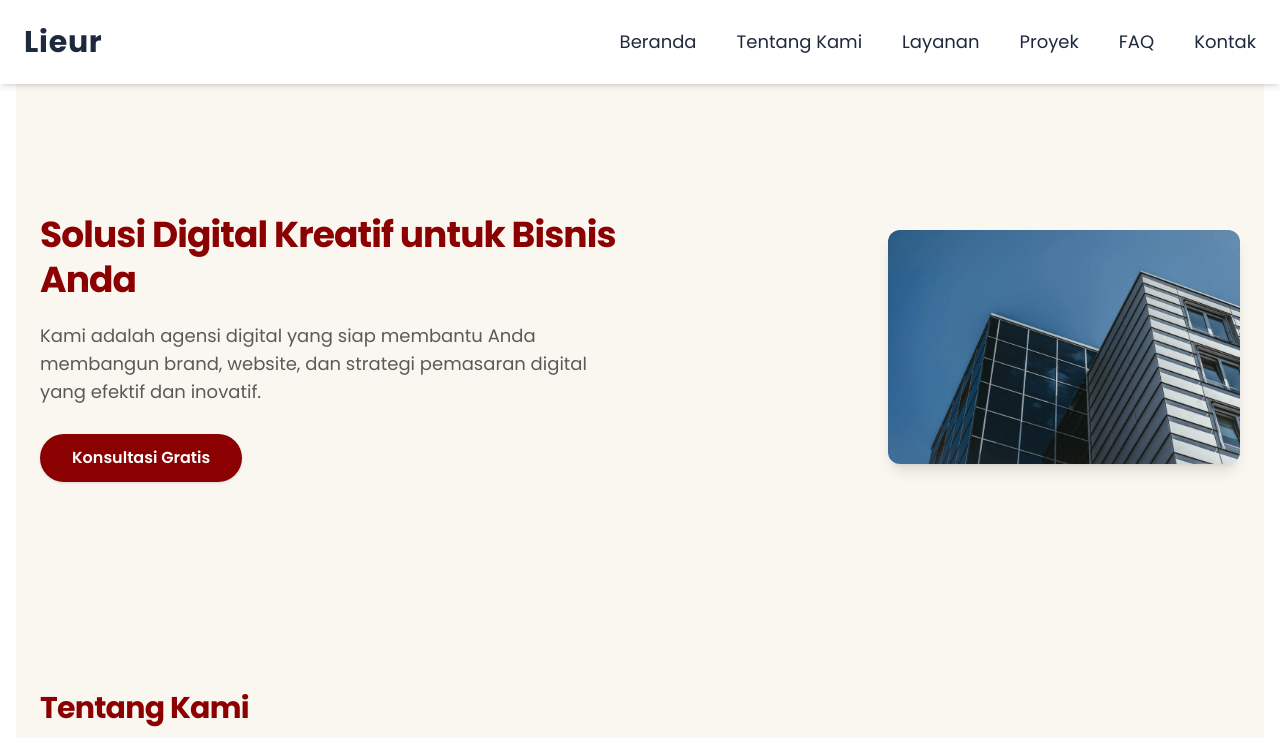
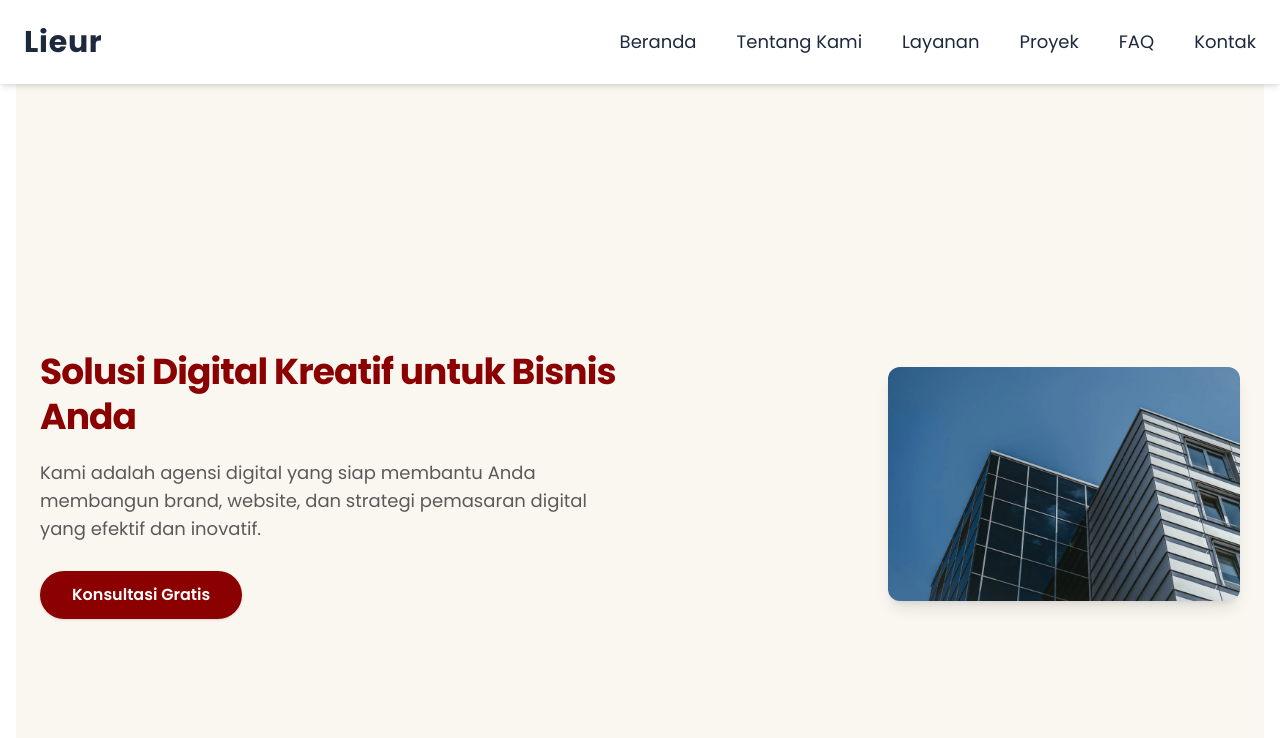
Before and after one commit to zethboy/next-agency, a Next.js app: page / in a window 1280 px wide. Shown: the top 738 px of the page. Built offline with nearby package versions, Linux system fonts and the light colour scheme.

Commit message:
rapihin hero

```diff
--- a/components/Hero.jsx
+++ b/components/Hero.jsx
@@ -2,8 +2,8 @@ import React from 'react';
 
 const Hero = () => {
   return (
-    <section id="beranda" className="hero bg-[#FAF6F0] py-20 md:py-32 w-full">
-      <div className="max-w-7xl mx-auto px-6 flex flex-col md:flex-row items-center gap-10">
+    <section id="beranda" className="hero bg-[#FAF6F0] w-full min-h-screen flex items-center">
+      <div className="max-w-7xl mx-auto px-6 flex flex-col md:flex-row items-center gap-10 w-full">
         <div className="flex-1 text-center md:text-left">
           <h2 className="text-3xl md:text-4xl font-extrabold text-[#8B0000] mb-5 leading-tight tracking-tight">
             Solusi Digital Kreatif untuk Bisnis Anda
```
